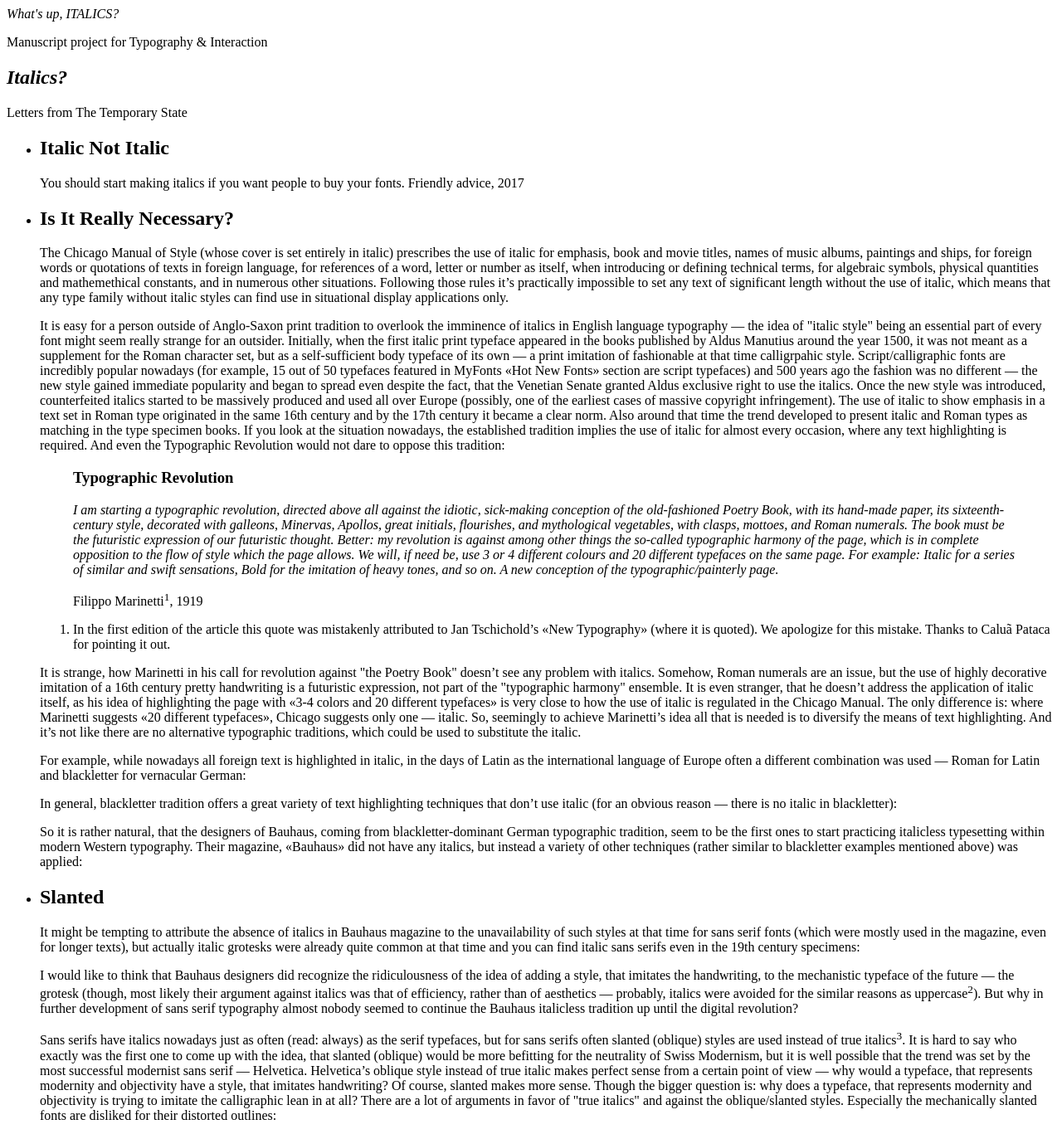
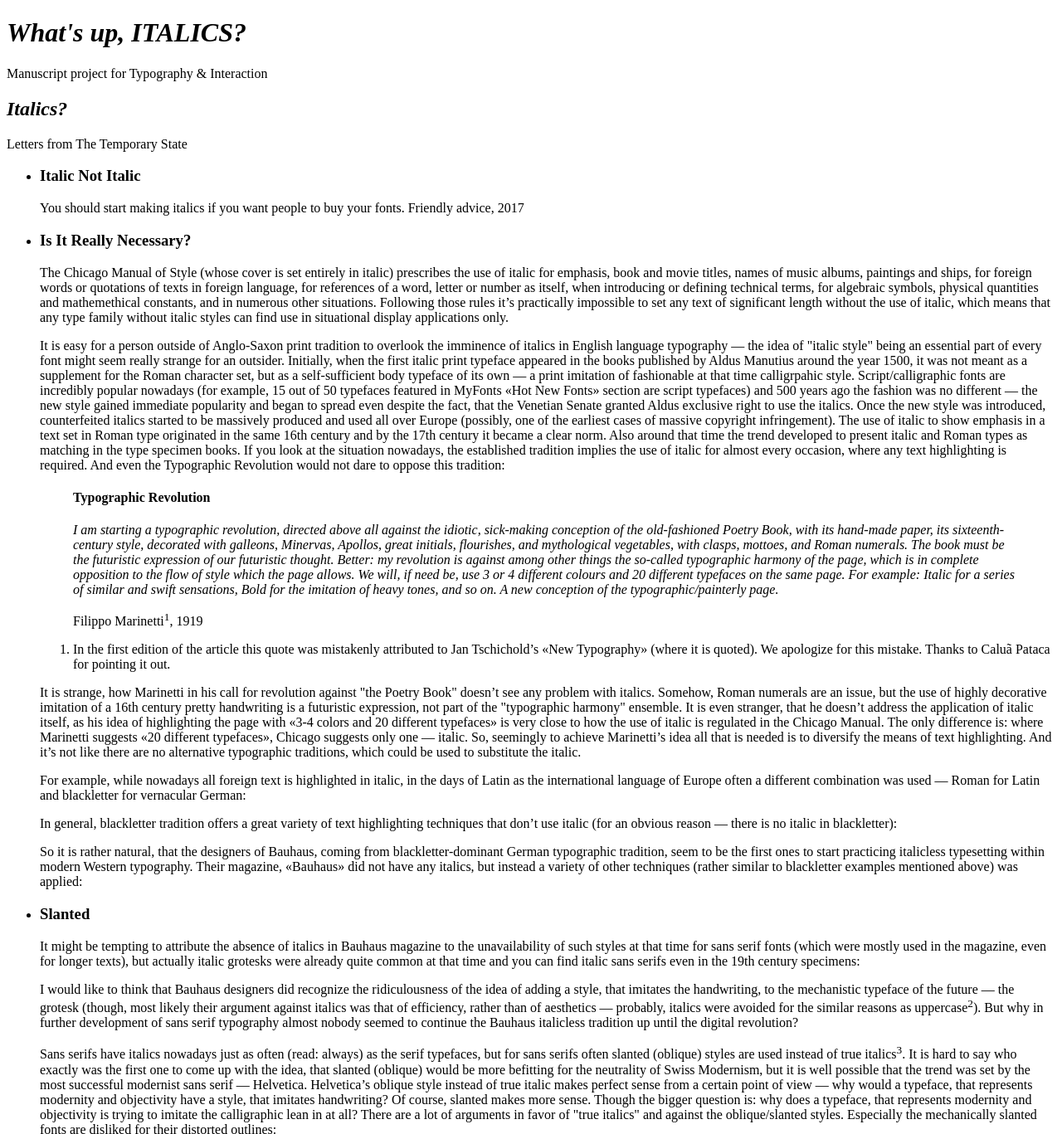
Before and after one commit to Amanda-gu/manuscript, a plain HTML site: page index.html in a window 1280 px wide. Shown: the top 1367 px of the page at 83% size. Drawn offline with Linux system fonts and the light colour scheme.

Commit message:
expanded headings hierarchy
h1->h4(new)

```diff
--- a/index.html
+++ b/index.html
@@ -6,7 +6,7 @@
     <body>
         <header>
             <hgroup>
-                <em>What's up, ITALICS?</em>
+                <h1><em>What's up, ITALICS?</em></h1>
                 <p>Manuscript project for Typography & Interaction</p>
             </hgroup>
             <nav>
@@ -26,13 +26,13 @@
 
             <article>
                 <hgroup>
-                    <h1><em>Italics?</em></h1>
+                    <h2><em>Italics?</em></h2>
                     <p>Letters from The Temporary State</p>
                 </hgroup>
 
                 <ul>
                     <li>
-                        <h2>Italic Not Italic</h2>
+                        <h3>Italic Not Italic</h3>
                         <p>
                             You should start making italics if you want people to buy your fonts.
                             Friendly advice,
@@ -41,7 +41,7 @@
                     </li>
 
                     <li>
-                        <h2>Is It Really Necessary?</h2>
+                        <h3>Is It Really Necessary?</h3>
 
                             <p>
                                 The Chicago Manual of Style (whose cover is set entirely in italic) prescribes the use of italic for emphasis, book and movie titles, names of music albums, paintings and ships, for foreign words or quotations of texts in foreign language, for references of a word, letter or number as itself, when introducing or defining technical terms, for algebraic symbols, physical quantities and mathemethical constants, and in numerous other situations. Following those rules it’s practically impossible to set any text of significant length without the use of italic, which means that any type family without italic styles can find use in situational display applications only.
@@ -52,9 +52,9 @@
                             </p>
 
                             <blockquote>
-                                <h3>
+                                <h4>
                                     Typographic Revolution
-                                </h3>
+                                </h4>
                                     <em>
                                         I am starting a typographic revolution, directed above all against the idiotic, sick-making conception of the old-fashioned Poetry Book, with its hand-made paper, its sixteenth-century style, decorated with galleons, Minervas, Apollos, great initials, flourishes, and mythological vegetables, with clasps, mottoes, and Roman numerals. The book must be the futuristic expression of our futuristic thought. Better: my revolution is against among other things the so-called typographic harmony of the page, which is in complete opposition to the flow of style which the page allows. We will, if need be, use 3 or 4 different colours and 20 different typefaces on the same page. For example: Italic for a series of similar and swift sensations, Bold for the imitation of heavy tones, and so on. A new conception of the typographic/painterly page.
                                     </em>
@@ -98,7 +98,7 @@
 
 
                     <li>
-                        <h2>Slanted</h2>
+                        <h3>Slanted</h3>
 
                             <p>
                                 It might be tempting to attribute the absence of italics in Bauhaus magazine to the unavailability of such styles at that time for sans serif fonts (which were mostly used in the magazine, even for longer texts), but actually italic grotesks were already quite common at that time and you can find italic sans serifs even in the 19th century specimens:
@@ -146,7 +146,7 @@
 
 
                     <li>
-                        <h2>International Italic Style</h2>
+                        <h3>International Italic Style</h3>
 
                             <p>
                                 I can imagine, that an English-language typographer is so rooted in the idea of italic that it’s hard to keep in mind, that other writing systems (in fact, the absolute majority of them) don’t even have the concept of italic. After all, we are all familiar with this iconic button trio: . Will the italic button just not work on the Chinese text? Or will it just slant the text automatically, ignoring thousands of years of typographic tradition?
@@ -172,7 +172,7 @@
 
 
                     <li>
-                        <h2>Other Updates</h2>
+                        <h3>Other Updates</h3>
 
                             <p>
                                 Also, a number of small adjustments was made in straight cuts of Panama:
@@ -212,7 +212,7 @@
 
             <article>
                 <hgroup>
-                    <h1><em>Reflection</em></h1>
+                    <h2><em>Reflection</em></h2>
                 </hgroup>
 
                     <p>
```
